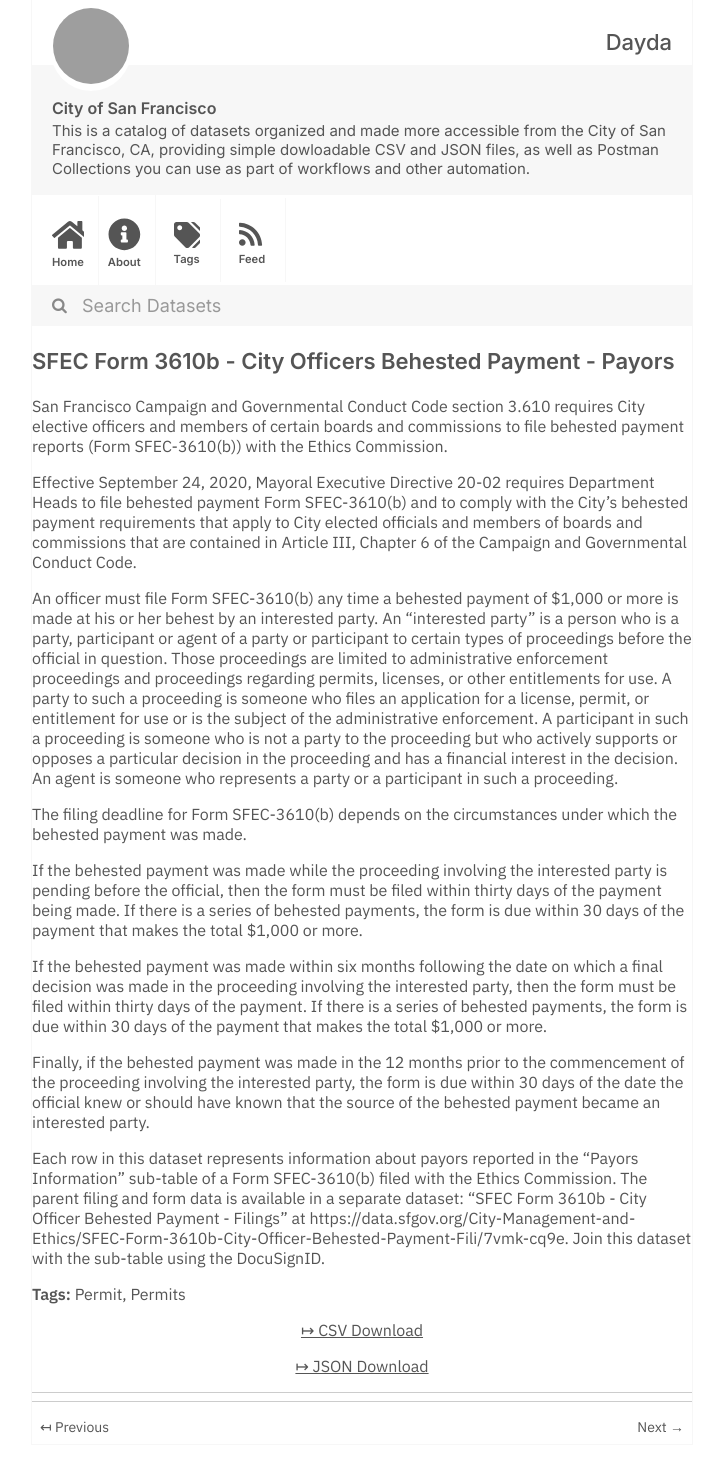
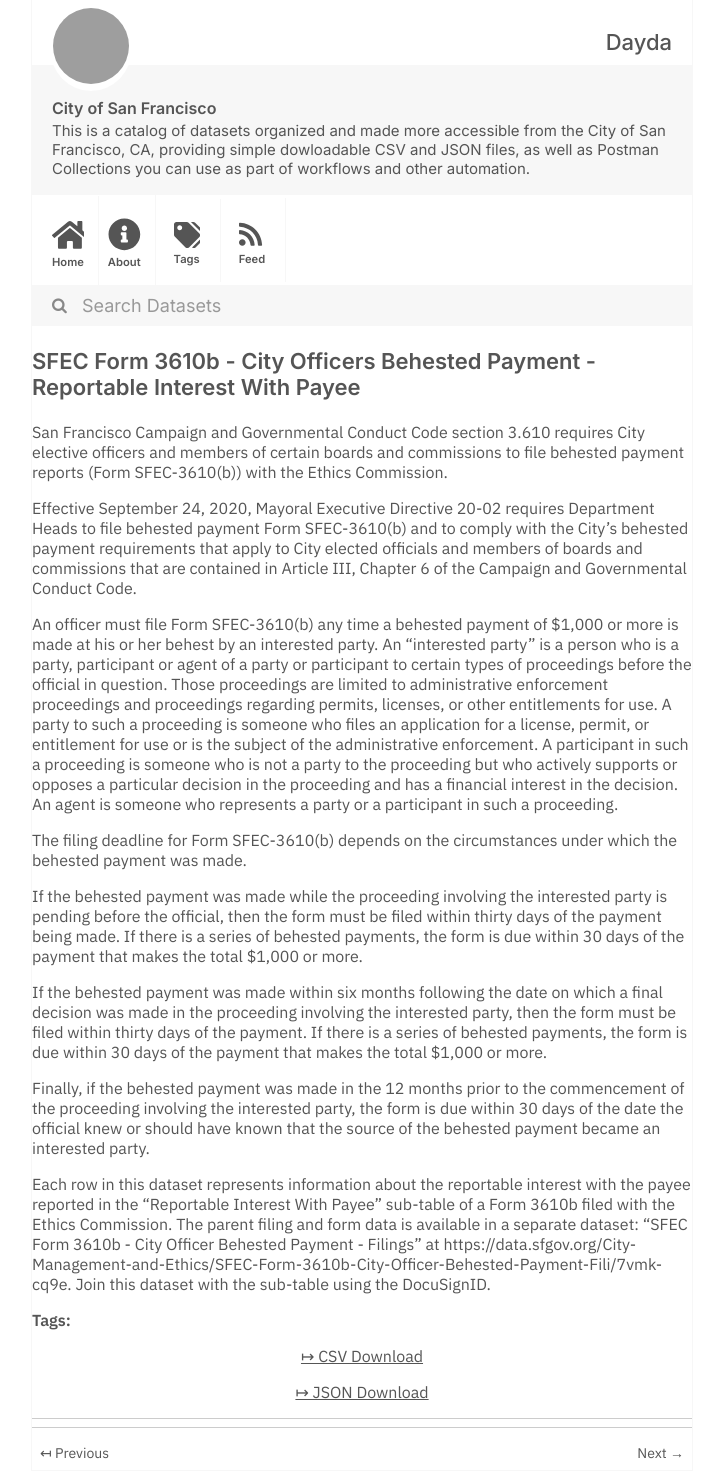
Before and after one commit to dayda-entities/city-of-san-francisco, a Jekyll site: the page built from _posts/2020-11-10-sfec-form-3610b-city-officers-.md, in a window 1280 px wide. Shown: the whole page, without its empty margins (278-1001 px from the left). Built offline with Jekyll 4.4.1, drawn with Linux system fonts in a browser that asks for light colours; before the commit the page ends 1445 px from its top, so only the background shows below that; grey boxes are pictures that could not be loaded.

Commit message:
Publish Data

```diff
--- a/_posts/2020-11-10-sfec-form-3610b-city-officers-.md
+++ b/_posts/2020-11-10-sfec-form-3610b-city-officers-.md
@@ -1,16 +1,16 @@
 ---
-title: SFEC Form 3610b - City Officers Behested Payment - Payors
-created: '2020-11-10T16:56:44.542977'
-modified: '2020-11-10T16:56:44.542988'
+title: >-
+  SFEC Form 3610b - City Officers Behested Payment - Reportable Interest With
+  Payee
+created: '2020-11-10T16:56:43.664542'
+modified: '2020-11-20T17:23:12.615623'
 state: active
 type: dataset
-tags:
-  - Permit
-  - Permits
+tags: []
 groups:
   - Local Government
-csv_url: 'https://data.sfgov.org/api/views/m9gk-e9r5/rows.csv?accessType=DOWNLOAD'
-json_url: 'https://data.sfgov.org/api/views/m9gk-e9r5/rows.json?accessType=DOWNLOAD'
+csv_url: 'https://data.sfgov.org/api/views/kcez-9urr/rows.csv?accessType=DOWNLOAD'
+json_url: 'https://data.sfgov.org/api/views/kcez-9urr/rows.json?accessType=DOWNLOAD'
 layout: post
 
 ---
@@ -28,4 +28,4 @@ If the behested payment was made within six months following the date on which a
 
 Finally, if the behested payment was made in the 12 months prior to the commencement of the proceeding involving the interested party, the form is due within 30 days of the date the official knew or should have known that the source of the behested payment became an interested party.
 
-Each row in this dataset represents information about payors reported in the "Payors Information" sub-table of a Form SFEC-3610(b) filed with the Ethics Commission. The parent filing and form data is available in a separate dataset: "SFEC Form 3610b - City Officer Behested Payment - Filings" at https://data.sfgov.org/City-Management-and-Ethics/SFEC-Form-3610b-City-Officer-Behested-Payment-Fili/7vmk-cq9e. Join this dataset with the sub-table using the DocuSignID.
+Each row in this dataset represents information about the reportable interest with the payee reported in the "Reportable Interest With Payee" sub-table of a Form 3610b filed with the Ethics Commission. The parent filing and form data is available in a separate dataset: "SFEC Form 3610b - City Officer Behested Payment - Filings" at https://data.sfgov.org/City-Management-and-Ethics/SFEC-Form-3610b-City-Officer-Behested-Payment-Fili/7vmk-cq9e. Join this dataset with the sub-table using the DocuSignID.
```
